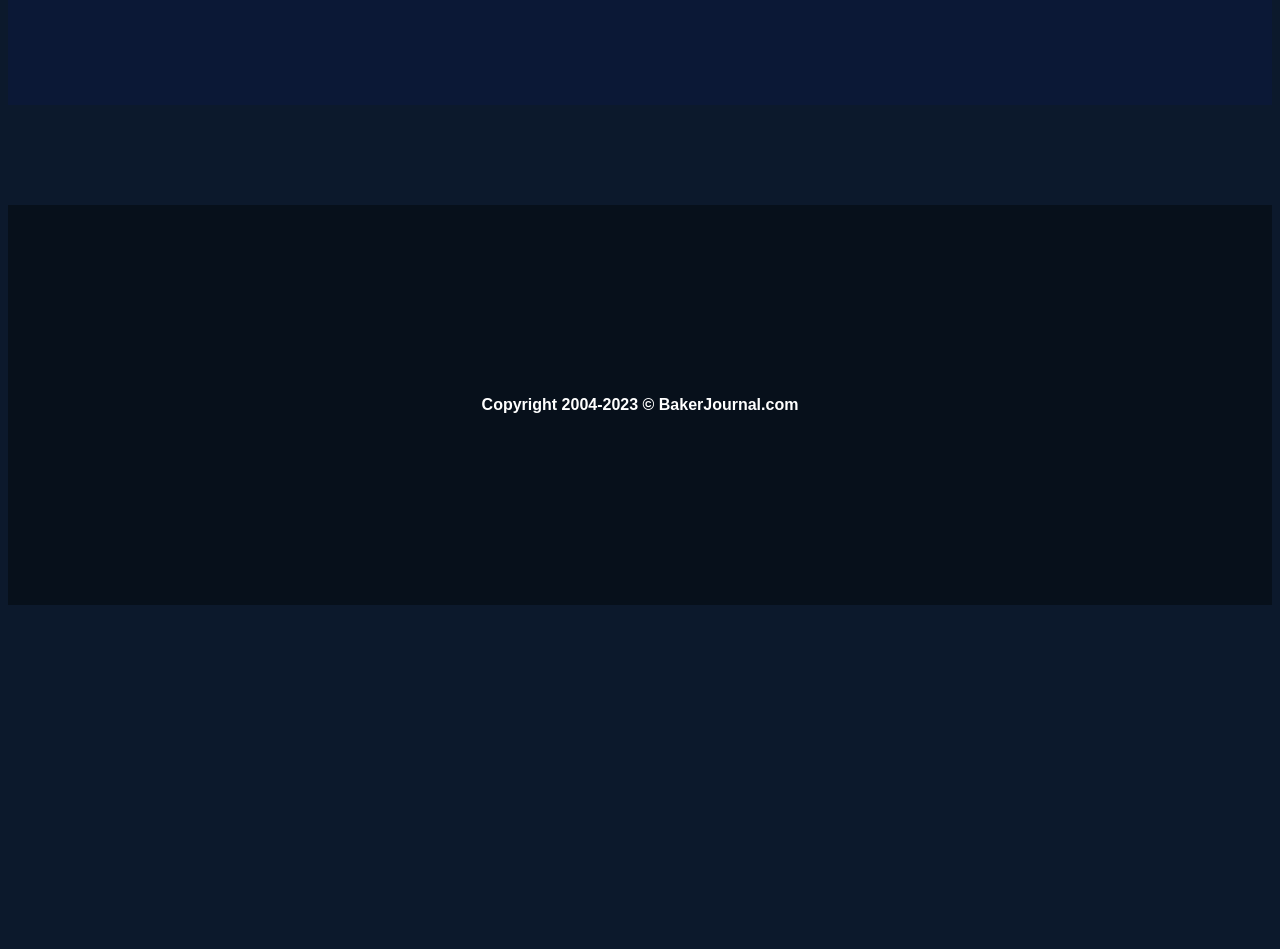
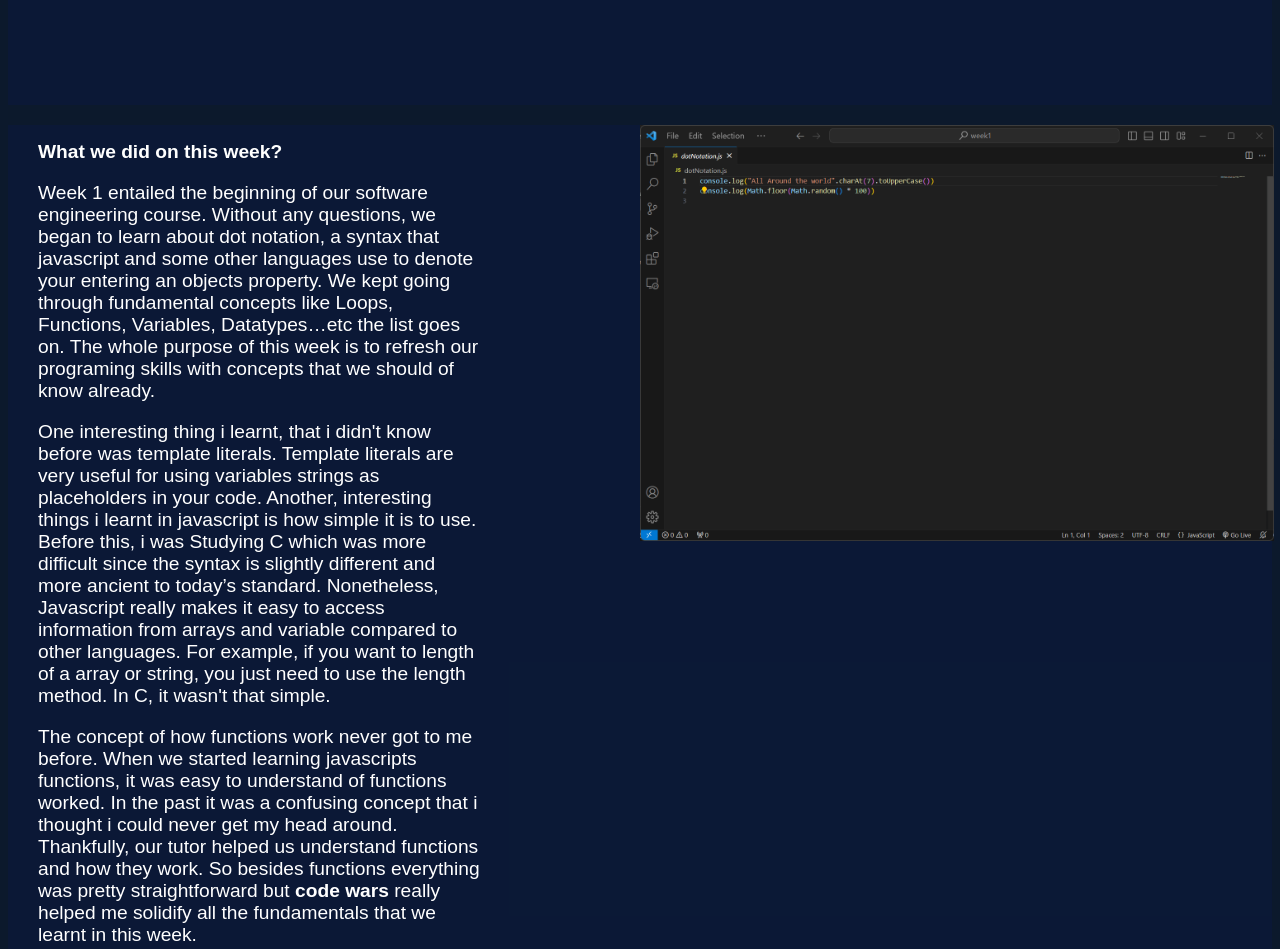
Before and after one commit to Bakr-19/webjournal, a plain HTML site: page week1.html in a window 1280 px wide. Shown: the part 863-1812 px from the top of the page. Before the commit the page ends 1476 px from the top, so only its background shows below. Drawn offline with Linux system fonts and the light colour scheme.

Commit message:
New changes

```diff
--- a/CSS/week1.css
+++ b/CSS/week1.css
@@ -86,10 +86,6 @@ body{
 
 }
 
-.body-content-out{
-
-
-}
 
 
 .side-image img{
@@ -136,6 +132,44 @@ h3{
   padding-left: 30px;
 
 }
+/*_________________________________________Section 2*/
+
+.container-2{
+  margin-top: 20px;
+}
+
+
+.body-content-in-two{
+  display: flex;
+  flex-direction: row;
+  justify-content: space-evenly;
+  width: 100%;
+  min-height: 100vh;
+  background-color: rgba(6, 23, 97, 0.192);
+
+
+}
+
+
+
+.side-image_two img{
+  width: 80%;
+  object-fit: contain;
+
+
+}
+
+.img2{
+  margin-left: 160px;
+}
+
+
+.side-text_two{
+  width: 80%;
+  min-height: 50vh;
+
+
+}
 
 
 
--- a/week1.html
+++ b/week1.html
@@ -43,20 +43,35 @@
           <h3> One interesting thing i learnt, that i didn't know before was template literals. Template literals are very useful for using variables strings as placeholders in your code. Another, interesting things i learnt in javascript is how simple it is to use. Before this, i was Studying C which was more difficult since the syntax is slightly different and more ancient to today’s standard. Nonetheless, Javascript really makes it easy to access information from arrays and variable compared to other languages. For example, if you want to length of a array or string, you just need to use the length method. In C, it wasn't that simple.<h3>
 
           <h3>  The concept of how functions work never got to me before. When we started learning javascripts functions, it was easy to understand of functions worked. In the past it was a confusing concept that i thought i could never get my head around. Thankfully, our tutor helped us understand functions and how they work. So besides functions everything was pretty straightforward but <strong> code wars </strong>  really helped me solidify all the fundamentals that we learnt in this week.<h3>
+      </div>
+      </div>
+      </div>
+      <section>
+        <div class="container-2">
+          <div class="body-content-in-two">
+            <div class="side-text_two">
+              <h2> What we did on this week?<h2>
+                <h3>Week 1 entailed the beginning of our software engineering course. Without any questions, we began to learn about dot notation, a syntax that javascript and some other languages use to denote your entering an objects property. We kept going through fundamental concepts like Loops, Functions, Variables, Datatypes…etc  the list goes on. The whole purpose of this week is to refresh our programing skills with concepts that we should of know already.<h3>
+
+                <h3> One interesting thing i learnt, that i didn't know before was template literals. Template literals are very useful for using variables strings as placeholders in your code. Another, interesting things i learnt in javascript is how simple it is to use. Before this, i was Studying C which was more difficult since the syntax is slightly different and more ancient to today’s standard. Nonetheless, Javascript really makes it easy to access information from arrays and variable compared to other languages. For example, if you want to length of a array or string, you just need to use the length method. In C, it wasn't that simple.<h3>
+
+                <h3>  The concept of how functions work never got to me before. When we started learning javascripts functions, it was easy to understand of functions worked. In the past it was a confusing concept that i thought i could never get my head around. Thankfully, our tutor helped us understand functions and how they work. So besides functions everything was pretty straightforward but <strong> code wars </strong>  really helped me solidify all the fundamentals that we learnt in this week.<h3>
+            </div>
+
+            <div class="side-image_two"> <img class="img2" src="./Images/Weekoneexample.png"></img></div>
 
 
-
-      </div>
+          </div>
 
 
 
 
+        </div>
 
 
-      </div>
 
 
-      </div>
+      </section>
 
 
   </body>
```
Also changed, not shown: journal.css (+6 -13 lines), Images/Weekoneexample.png (added).
